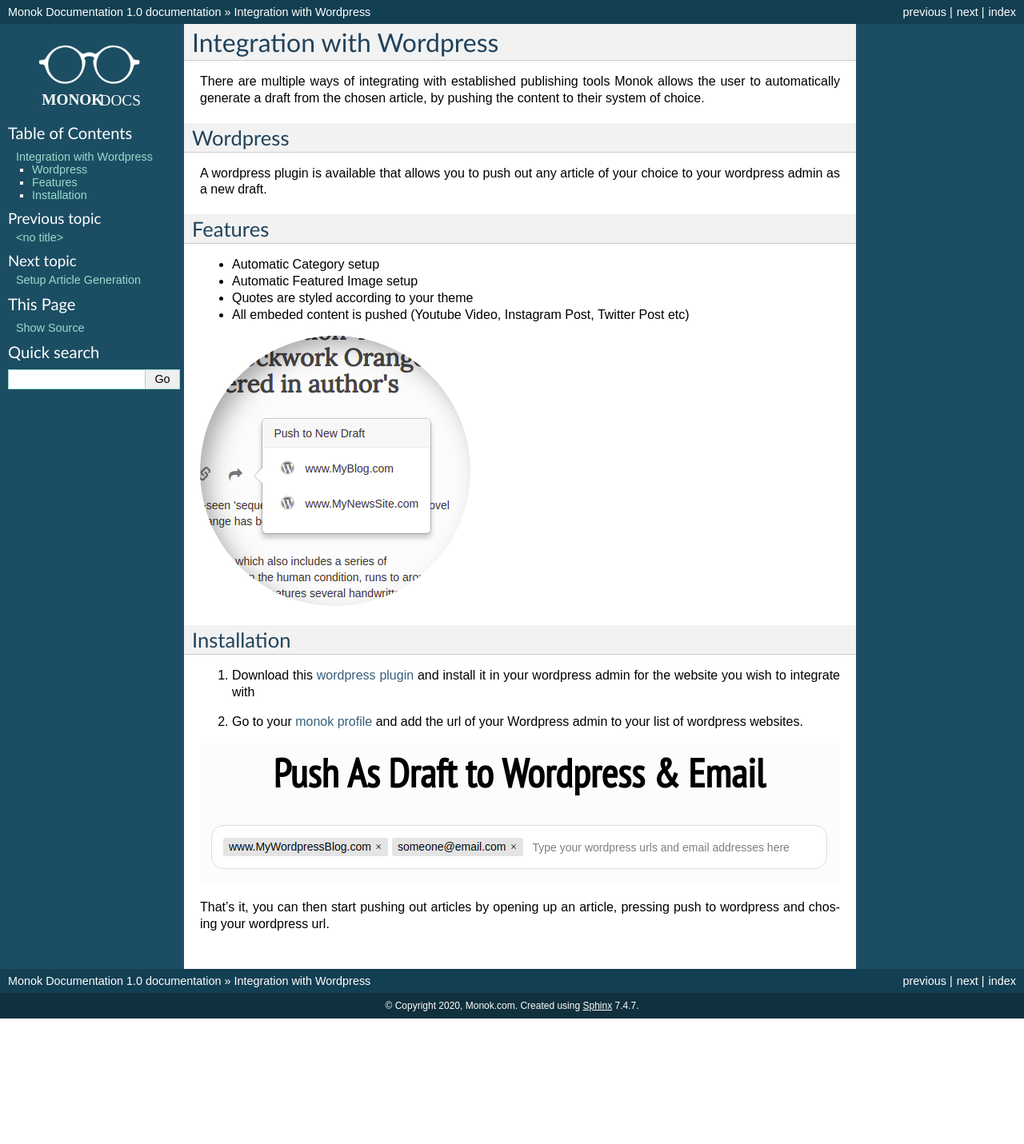
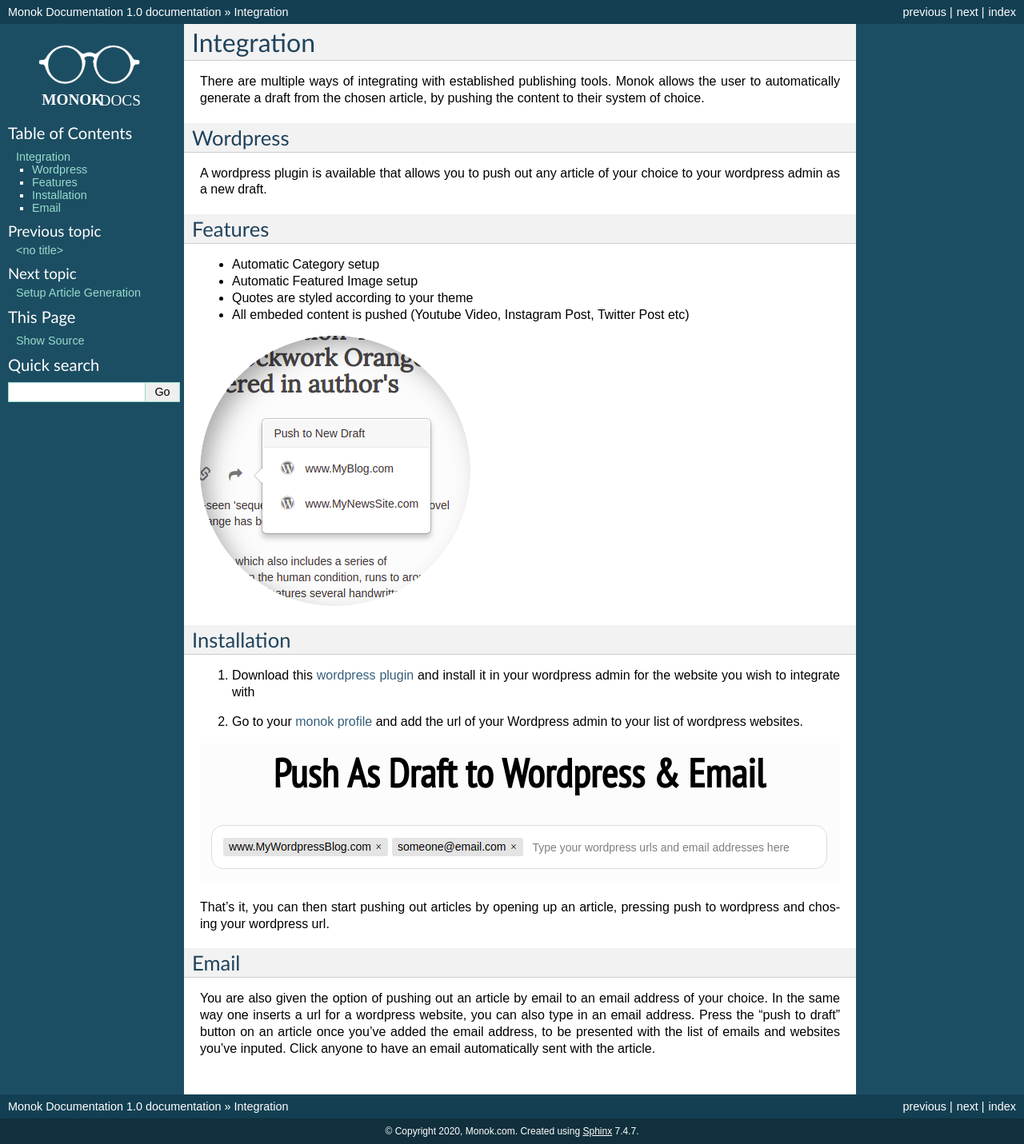
Before and after one commit to monoklabs/monok-docs, a Sphinx documentation site: the page built from docs/integrations.rst, in a window 1280 px wide. Shown: the whole page at 80% size. Built offline with Sphinx 7.4.7, drawn with Linux system fonts in a browser that asks for light colours; before the commit the page ends 1274 px from its top, so only the background shows below that.

Commit message:
Update integrations.rst

```diff
--- a/docs/integrations.rst
+++ b/docs/integrations.rst
@@ -1,7 +1,7 @@
-Integration with Wordpress
+Integration
 ========
 
-There are multiple ways of integrating with established publishing tools
+There are multiple ways of integrating with established publishing tools.
 Monok allows the user to automatically generate a draft from
 the chosen article, by pushing the content to their system of
 choice.
@@ -39,3 +39,8 @@
 __ `monok profile`_
 
 That's it, you can then start pushing out articles by opening up an article, pressing push to wordpress and chosing your wordpress url.
+
+Email
+--------
+You are also given the option of pushing out an article by email to an email address of your choice.
+In the same way one inserts a url for a wordpress website, you can also type in an email address. Press the "push to draft" button on an article once you've added the email address, to be presented with the list of emails and websites you've inputed. Click anyone to have an email automatically sent with the article.
```
